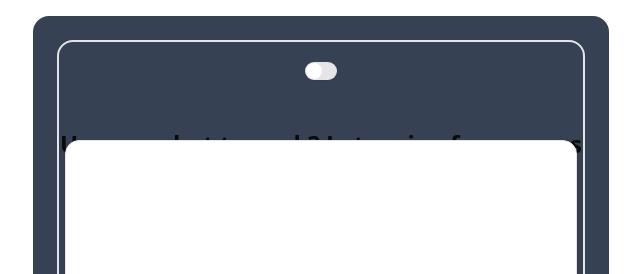
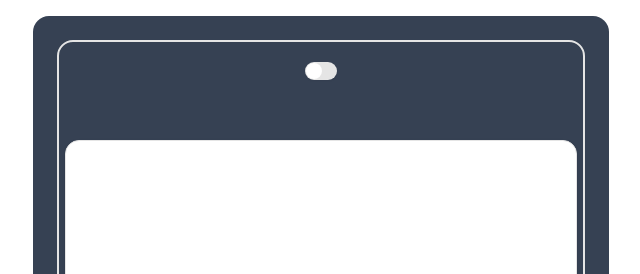
Before and after one commit to josueJURE/recipe-app-nextjs-version, a Next.js app: page / in a window 1280 px wide. Shown: the top 274 px of the page, without its empty margins (319-959 px from the left). Built offline with nearby package versions, Linux system fonts and the light colour scheme.

Commit message:
(feat:temporary commit)

```diff
--- a/src/app/page.tsx
+++ b/src/app/page.tsx
@@ -75,6 +75,7 @@ export default function Home() {
   ];
 
   const handleSubmit = async (e: React.FormEvent<HTMLElement>) => {
+    {console.log("selectedCountry",selectedCountry)}
     e.preventDefault();
 
     if (!selectedCountry) {
@@ -119,6 +120,8 @@ export default function Home() {
 
       setDietaryData(dietaryObject);
 
+      console.log(selectedCountry)
+
       setResetKey((prev) => prev + 1);
     } catch (error) {
       console.error(error);
@@ -143,13 +146,14 @@ export default function Home() {
 
           {isElementVisible && (
             <>
-              <h1 className="text-2xl font-bold text-center mb-6 my-7">
+              {/* <h1 className="text-2xl font-bold text-center mb-6 my-7">
                 Unsure what to cook? Let recipe for success inspire your next
                 meal from any country in the world
-              </h1>
+              </h1> */}
               <p className="text-center text-gray-600 mb-4">{selectedCountry}</p>
               <Tooltip id="country-tooltip" className="z-[100]">
                 {selectedCountry}
+
               </Tooltip>
 
               <Card className="absolute top-1/2 left-1/2 -translate-x-1/2 -translate-y-1/2">
--- a/src/components/login-form.tsx
+++ b/src/components/login-form.tsx
@@ -11,8 +11,10 @@ import { Input } from "@/components/ui/input"
 import { Label } from "@/components/ui/label"
 import { RegisterFormWithHook } from "@/utils/types"
 
+
+
 type LoginFormProps = React.ComponentProps<"form"> & {
-  register: (name: keyof RegisterFormWithHook) => any;
+  register: (name: keyof RegisterFormWithHook) => any ;
 };
 
 export default function LoginForm({
--- a/src/utils/types.ts
+++ b/src/utils/types.ts
@@ -3,7 +3,7 @@ import { z } from "zod";
 import registerFormSchema from "@/lib/validation-schemas";
 
 // ✅ inferred type from schema
-export type RegisterFormValues = z.infer<typeof registerFormSchema>;
+type RegisterFormValues = z.infer<typeof registerFormSchema>;
 
 // ✅ extend with register prop for RHF
 export type RegisterFormWithHook = RegisterFormValues & {
```
